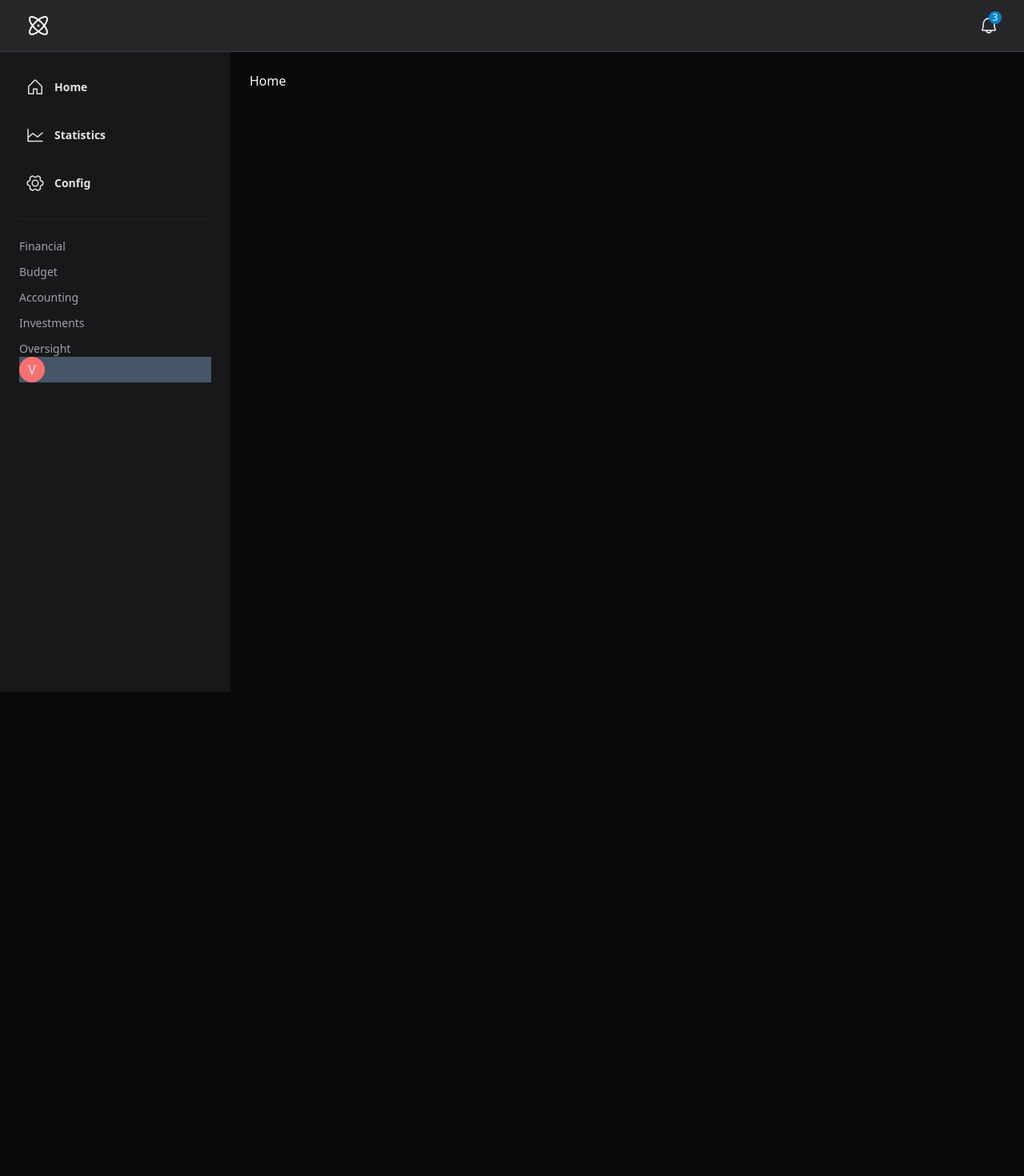
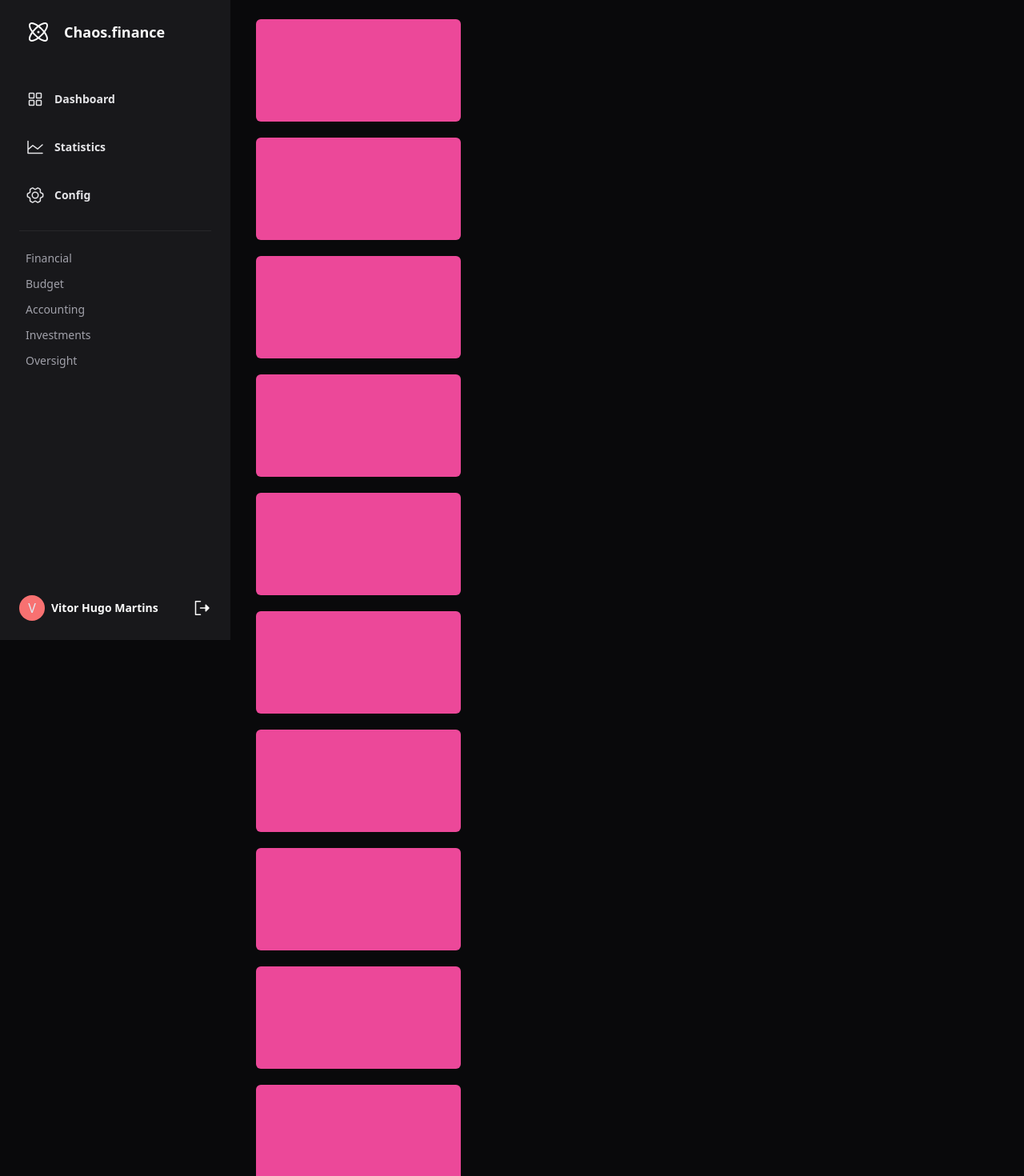
Before and after one commit to hugomos/chaos, a Next.js app: page / in a window 1280 px wide. Shown: the top 1470 px of the page at 80% size. Before the commit the page ends 865 px from the top, so only its background shows below. Built offline with nearby package versions, Linux system fonts and the light colour scheme.

Commit message:
style: removendo header e fixando a sidebar. @hugomos

```diff
--- a/app/layout.tsx
+++ b/app/layout.tsx
@@ -19,11 +19,12 @@ export default function RootLayout({
     <html lang="pt-BR">
       <body className={`${inter.variable} text-zinc-50 bg-zinc-950 antialiased`}>
         <div className="h-screen">
-          <Header />
           <div className="flex h-full">
             <SidebarMenu />
-            <main className="flex-1 p-6">
-              {children}
+            <main className="flex-1">
+              <div className='pl-80 pr-6 py-6'>
+                {children}
+              </div>
             </main>
           </div>
         </div>
--- a/app/page.tsx
+++ b/app/page.tsx
@@ -2,8 +2,25 @@
 
 export default function Home() {
   return (
-    <div>
-      <h3>Home</h3>
+    <div className="flex flex-col gap-5">
+      <div className="w-64 h-32 bg-pink-500 rounded-md"></div>
+      <div className="w-64 h-32 bg-pink-500 rounded-md"></div>
+      <div className="w-64 h-32 bg-pink-500 rounded-md"></div>
+      <div className="w-64 h-32 bg-pink-500 rounded-md"></div>
+      <div className="w-64 h-32 bg-pink-500 rounded-md"></div>
+      <div className="w-64 h-32 bg-pink-500 rounded-md"></div>
+      <div className="w-64 h-32 bg-pink-500 rounded-md"></div>
+      <div className="w-64 h-32 bg-pink-500 rounded-md"></div>
+      <div className="w-64 h-32 bg-pink-500 rounded-md"></div>
+      <div className="w-64 h-32 bg-pink-500 rounded-md"></div>
+      <div className="w-64 h-32 bg-pink-500 rounded-md"></div>
+      <div className="w-64 h-32 bg-pink-500 rounded-md"></div>
+      <div className="w-64 h-32 bg-pink-500 rounded-md"></div>
+      <div className="w-64 h-32 bg-pink-500 rounded-md"></div>
+      <div className="w-64 h-32 bg-pink-500 rounded-md"></div>
+      <div className="w-64 h-32 bg-pink-500 rounded-md"></div>
+      <div className="w-64 h-32 bg-pink-500 rounded-md"></div>
+      <div className="w-64 h-32 bg-pink-500 rounded-md"></div>
     </div>
   )
 }
--- a/src/components/SidebarMenu/index.tsx
+++ b/src/components/SidebarMenu/index.tsx
@@ -3,16 +3,20 @@
 import React from 'react';
 import Link from 'next/link';
 
-import { House, ChartLine, GearSix } from '@phosphor-icons/react'
+import { House, ChartLine, GearSix, Atom, SignOut, SquaresFour } from '@phosphor-icons/react'
 
 export const SidebarMenu: React.FC = () => {
   return (
-    <aside className="w-72 bg-zinc-900 p-6">
+    <aside className="w-72 h-full bg-zinc-900 p-6 fixed left-0 flex flex-col justify-between">
       <div>
+        <header className='flex items-center gap-4 px-2 mb-12'>
+          <Atom size={32} />
+          <h1 className='text-lg font-semibold'>Chaos.finance</h1>
+        </header>
         <nav className="space-y-5">
           <Link href="/" className="flex items-center p-2 rounded-md gap-3 text-sm font-semibold text-zinc-200 hover:bg-zinc-800 transition duration-100">
-            <House size={24} />
-            Home
+            <SquaresFour size={24} />
+            Dashboard
           </Link>
           <Link href="/statistics" className="flex items-center p-2 rounded-md gap-3 text-sm font-semibold text-zinc-200 hover:bg-zinc-800 transition duration-100">
             <ChartLine size={24} />
@@ -24,17 +28,21 @@ export const SidebarMenu: React.FC = () => {
           </Link>
         </nav>
         <nav className='mt-6 pt-6 border-t border-zinc-800 flex flex-col gap-3'>
-          <Link href="#" className='text-zinc-400 text-sm hover:text-zinc-100'>Financial</Link>
-          <Link href="#" className='text-zinc-400 text-sm hover:text-zinc-100'>Budget</Link>
-          <Link href="#" className='text-zinc-400 text-sm hover:text-zinc-100'>Accounting</Link>
-          <Link href="#" className='text-zinc-400 text-sm hover:text-zinc-100'>Investments</Link>
-          <Link href="#" className='text-zinc-400 text-sm hover:text-zinc-100'>Oversight</Link>
+          <Link href="#" className='text-zinc-400 text-sm px-2 hover:text-zinc-100'>Financial</Link>
+          <Link href="#" className='text-zinc-400 text-sm px-2 hover:text-zinc-100'>Budget</Link>
+          <Link href="#" className='text-zinc-400 text-sm px-2 hover:text-zinc-100'>Accounting</Link>
+          <Link href="#" className='text-zinc-400 text-sm px-2 hover:text-zinc-100'>Investments</Link>
+          <Link href="#" className='text-zinc-400 text-sm px-2 hover:text-zinc-100'>Oversight</Link>
         </nav>
       </div>
-      <div className='bg-slate-600'>
-        <Link href="#" className="w-8 h-8 rounded-full bg-red-400 text-slate-200 flex items-center justify-center hover:bg-red-500 transition duration-100">
-          V
+      <div className='flex items-center justify-between'>
+        <Link href="#" className='flex items-center gap-2 group cursor-pointer'>
+          <div className="w-8 h-8 rounded-full bg-red-400 text-slate-200 flex items-center justify-center group-hover:bg-red-500 transition duration-100">
+            V
+          </div>
+          <p className='text-sm font-semibold'>Vitor Hugo Martins</p>
         </Link>
+        <SignOut size={24} weight="fill" className='justify-self-end hover:fill-red-500 transition duration-50 cursor-pointer' />
       </div>
     </aside>
   );
```
